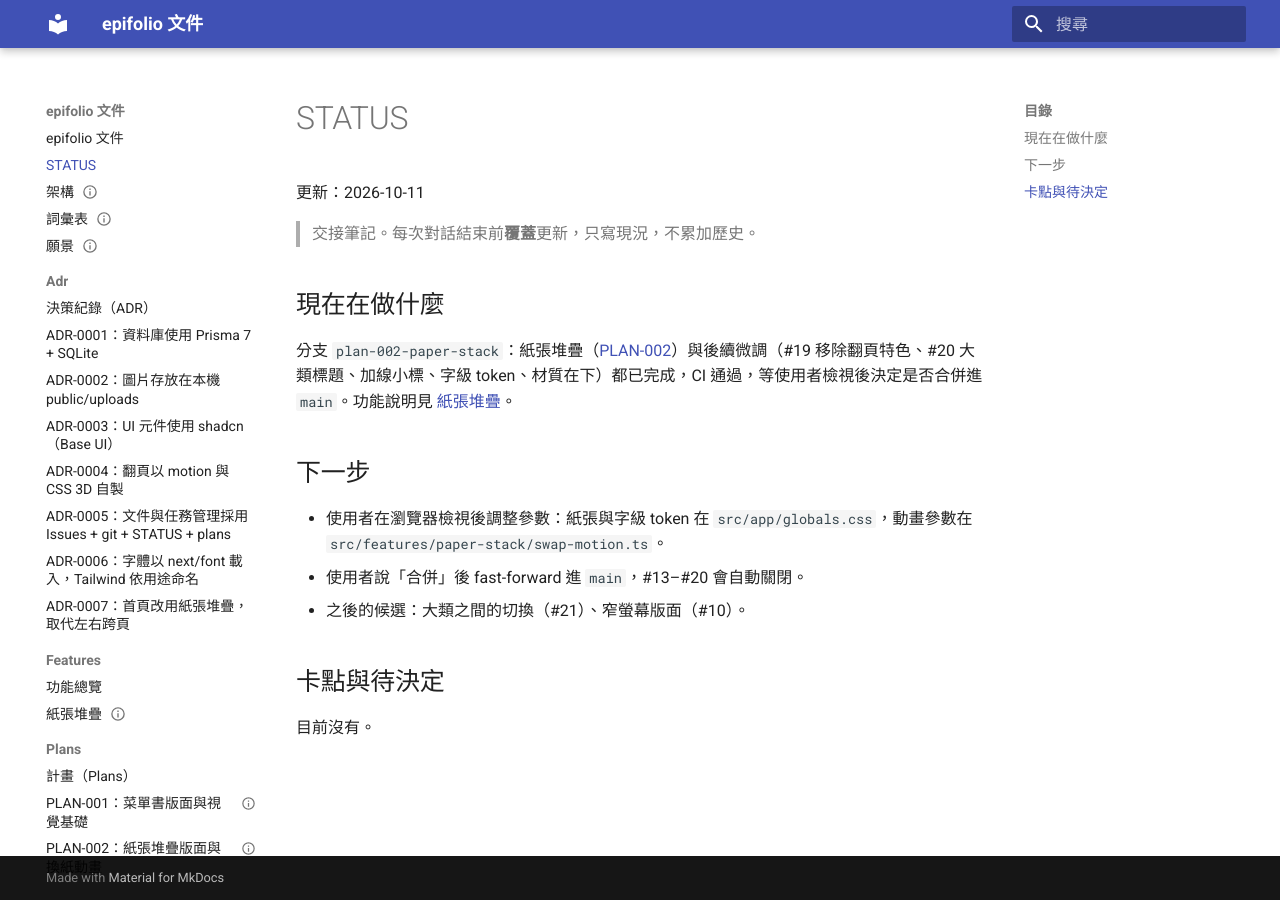
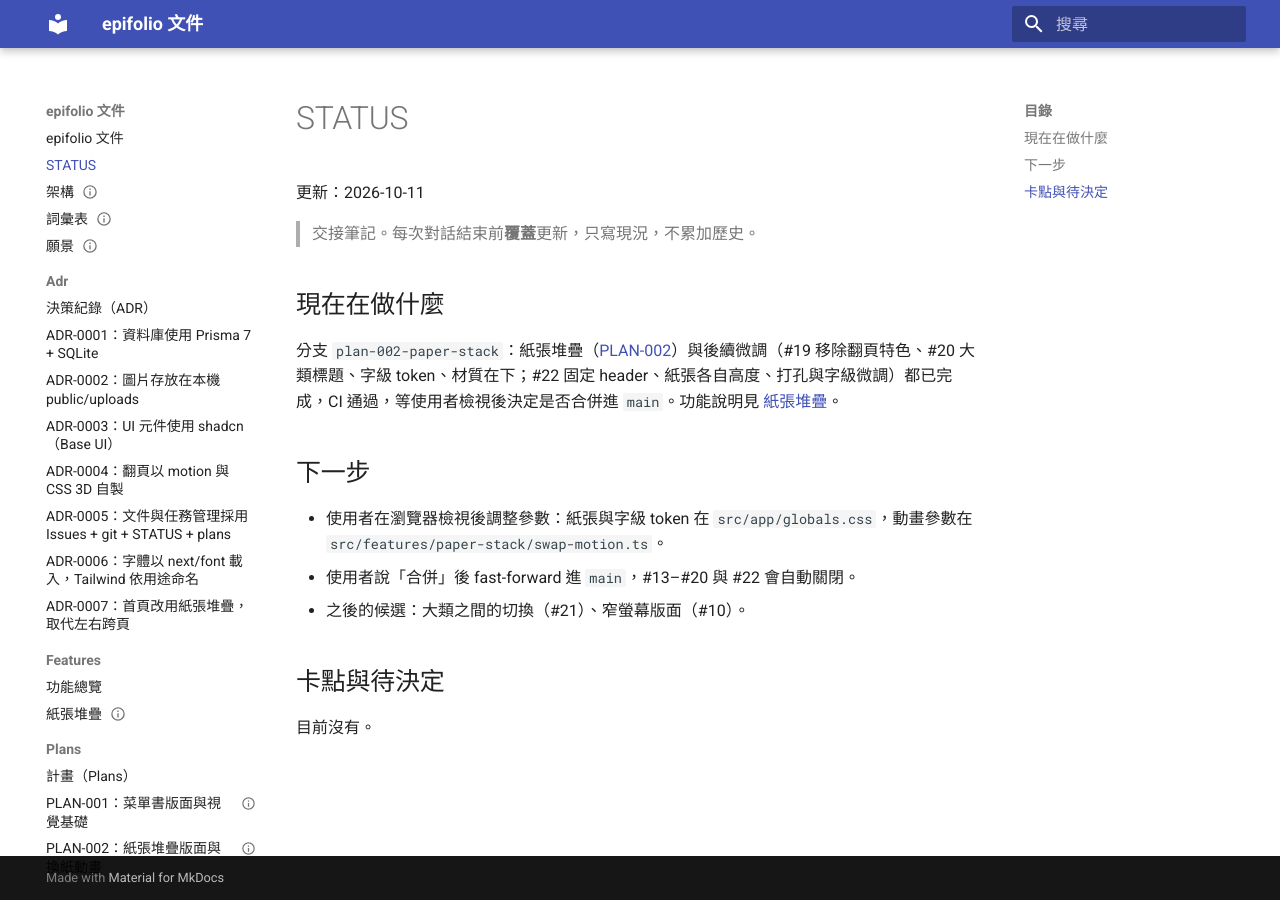
Before and after one commit to piercelin11/epifolio, an MkDocs documentation site: the page built from docs/STATUS.md, in a window 1280 px wide. Built offline with MkDocs 1.6.1 and Material for MkDocs 9.7.7, drawn with Linux system fonts in a browser that asks for light colours.

Commit message:
docs: update status after layout tweaks

```diff
--- a/docs/STATUS.md
+++ b/docs/STATUS.md
@@ -6,12 +6,12 @@
 
 ## 現在在做什麼
 
-分支 `plan-002-paper-stack`：紙張堆疊（[PLAN-002](plans/PLAN-002-paper-stack.md)）與後續微調（#19 移除翻頁特色、#20 大類標題、加線小標、字級 token、材質在下）都已完成，CI 通過，等使用者檢視後決定是否合併進 `main`。功能說明見 [紙張堆疊](features/paper-stack.md)。
+分支 `plan-002-paper-stack`：紙張堆疊（[PLAN-002](plans/PLAN-002-paper-stack.md)）與後續微調（#19 移除翻頁特色、#20 大類標題、字級 token、材質在下；#22 固定 header、紙張各自高度、打孔與字級微調）都已完成，CI 通過，等使用者檢視後決定是否合併進 `main`。功能說明見 [紙張堆疊](features/paper-stack.md)。
 
 ## 下一步
 
 - 使用者在瀏覽器檢視後調整參數：紙張與字級 token 在 `src/app/globals.css`，動畫參數在 `src/features/paper-stack/swap-motion.ts`。
-- 使用者說「合併」後 fast-forward 進 `main`，#13–#20 會自動關閉。
+- 使用者說「合併」後 fast-forward 進 `main`，#13–#20 與 #22 會自動關閉。
 - 之後的候選：大類之間的切換（#21）、窄螢幕版面（#10）。
 
 ## 卡點與待決定
```
